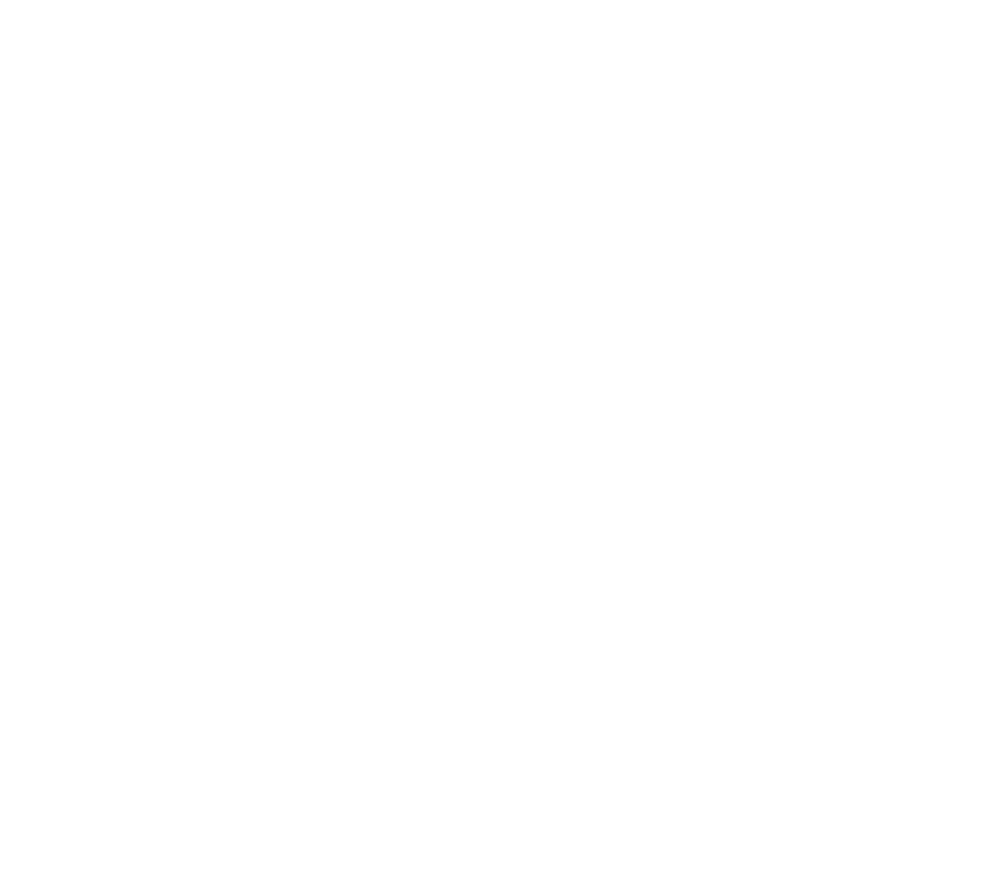
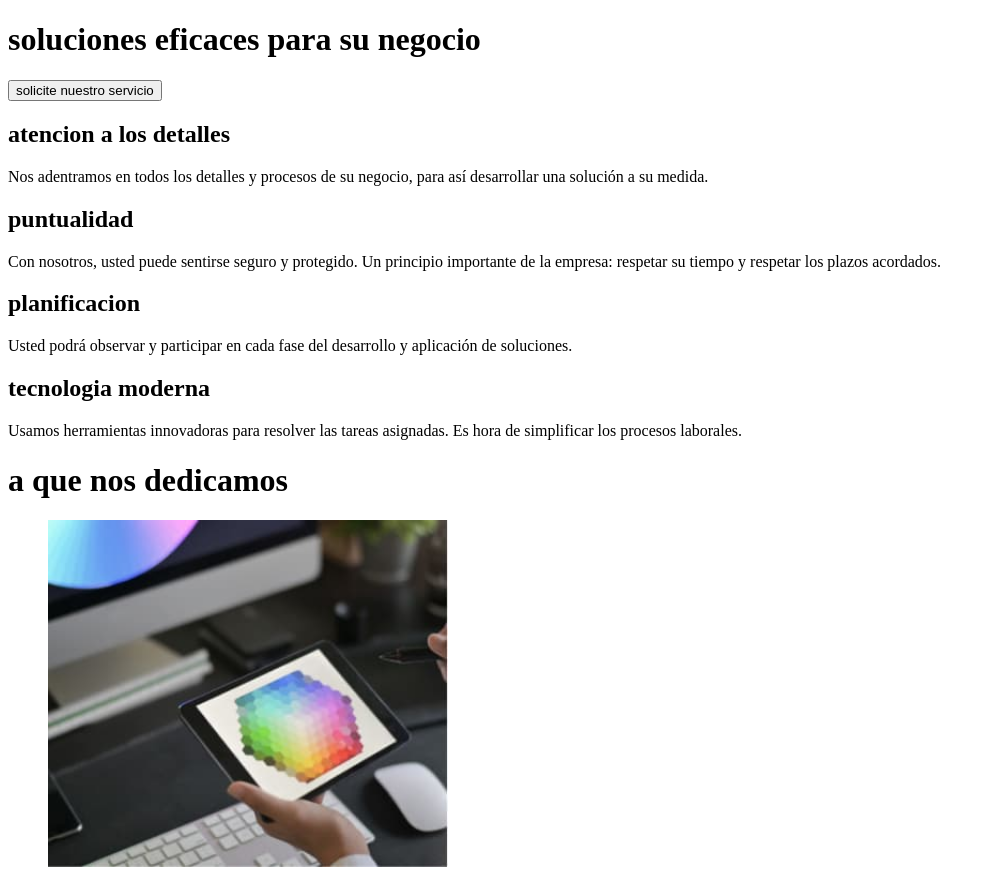
Before and after one commit to sharontravisi/goit-markup-hw-01, a plain HTML site: page index.html in a window 1280 px wide. Shown: the top 870 px of the page, without its empty margins (0-992 px from the left). Before the commit the page ends 800 px from the top, so only its background shows below. Drawn offline with Linux system fonts and the light colour scheme.

Commit message:
add images in project

```diff
--- a/index.html
+++ b/index.html
@@ -1,9 +1,45 @@
 <!DOCTYPE html>
 <html lang="en">
   <head>
+    <meta charset="utf-8" />
+    <title>goit-markup-hw-01</title>
     <!-- La información interna -->
   </head>
   <body>
     <!-- Contenido -->
+    <h1>soluciones eficaces para su negocio</h1>
+    <button>solicite nuestro servicio</button>
+    <h2>atencion a los detalles</h2>
+    <p>
+      Nos adentramos en todos los detalles y procesos de su negocio, para así
+      desarrollar una solución a su medida.
+    </p>
+    <h2>puntualidad</h2>
+    <p>
+      Con nosotros, usted puede sentirse seguro y protegido. Un principio
+      importante de la empresa: respetar su tiempo y respetar los plazos
+      acordados.
+    </p>
+    <h2>planificacion</h2>
+    <p>
+      Usted podrá observar y participar en cada fase del desarrollo y aplicación
+      de soluciones.
+    </p>
+    <h2>tecnologia moderna</h2>
+    <p>
+      Usamos herramientas innovadoras para resolver las tareas asignadas. Es
+      hora de simplificar los procesos laborales.
+    </p>
+    <h1>a que nos dedicamos</h1>
+    <figure><img src="images/tablet.jpg" alt="tablet" width="400"</figure>
+    <figure><img src="images/phone.jpg" alt= "phone" width= "400"</figure>
+    <figure><img src="images/desktop.jpg" alt= "desktop" width= "400"</figure>
+    <h1>nuestro equipo</h1>
+      <img src="images/man_smiling.jpg" alt="man with glasses smiling"
+      width="400">
+      <img src="images/woman.jpg" alt="woman with glasses" width="400">
+      <img src="images/man.jpg" alt="man looking at distance" width="400">
+      <img src="images/man_with_glasses_2.jpg" alt="man with glasses"
+      width="400">
   </body>
 </html>
```
Also changed, not shown: images/desktop.jpg (added), images/man.jpg (added), images/man_smiling.jpg (added), images/man_with_glasses_2.jpg (added), images/phone.jpg (added), images/tablet.jpg (added), images/woman.jpg (added).
